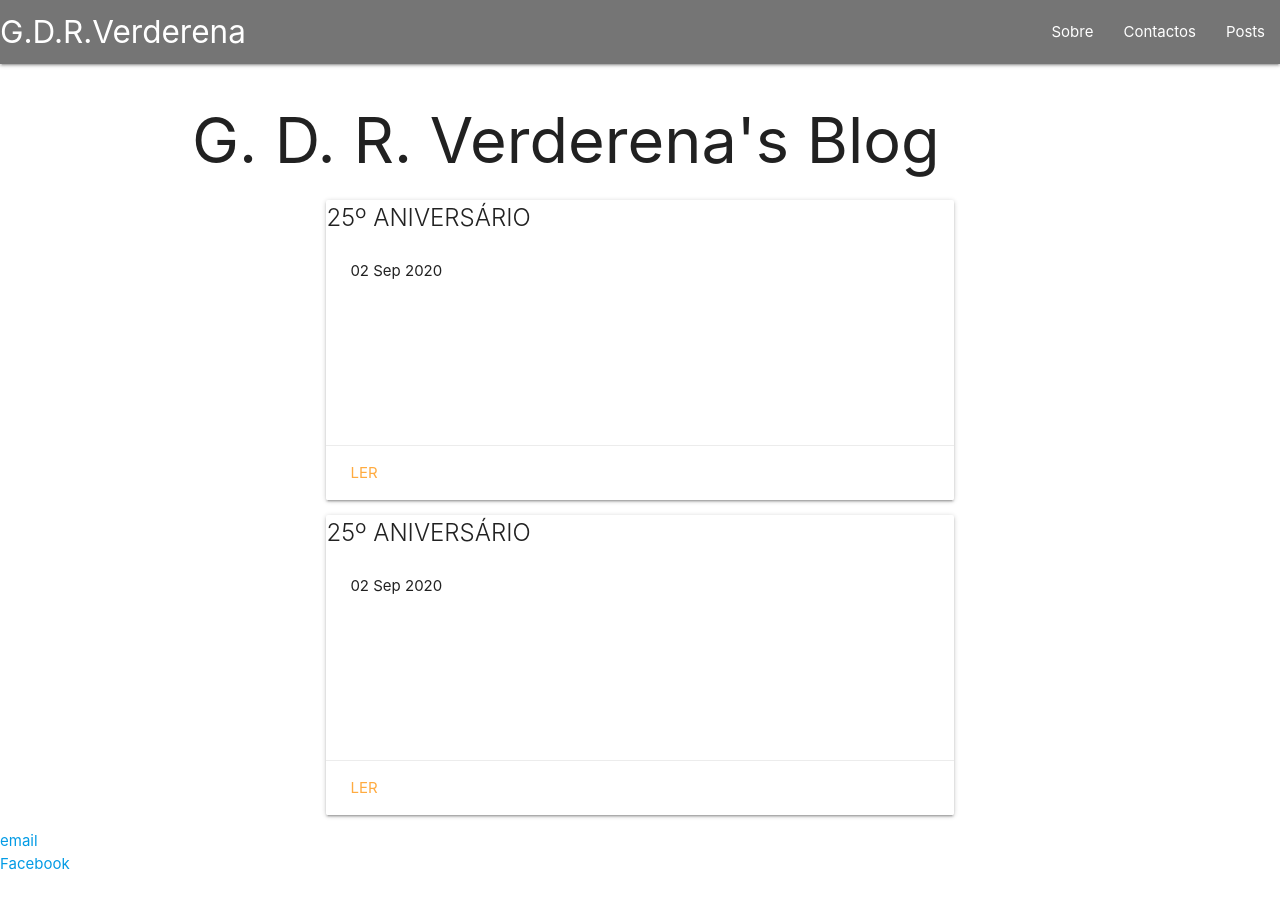
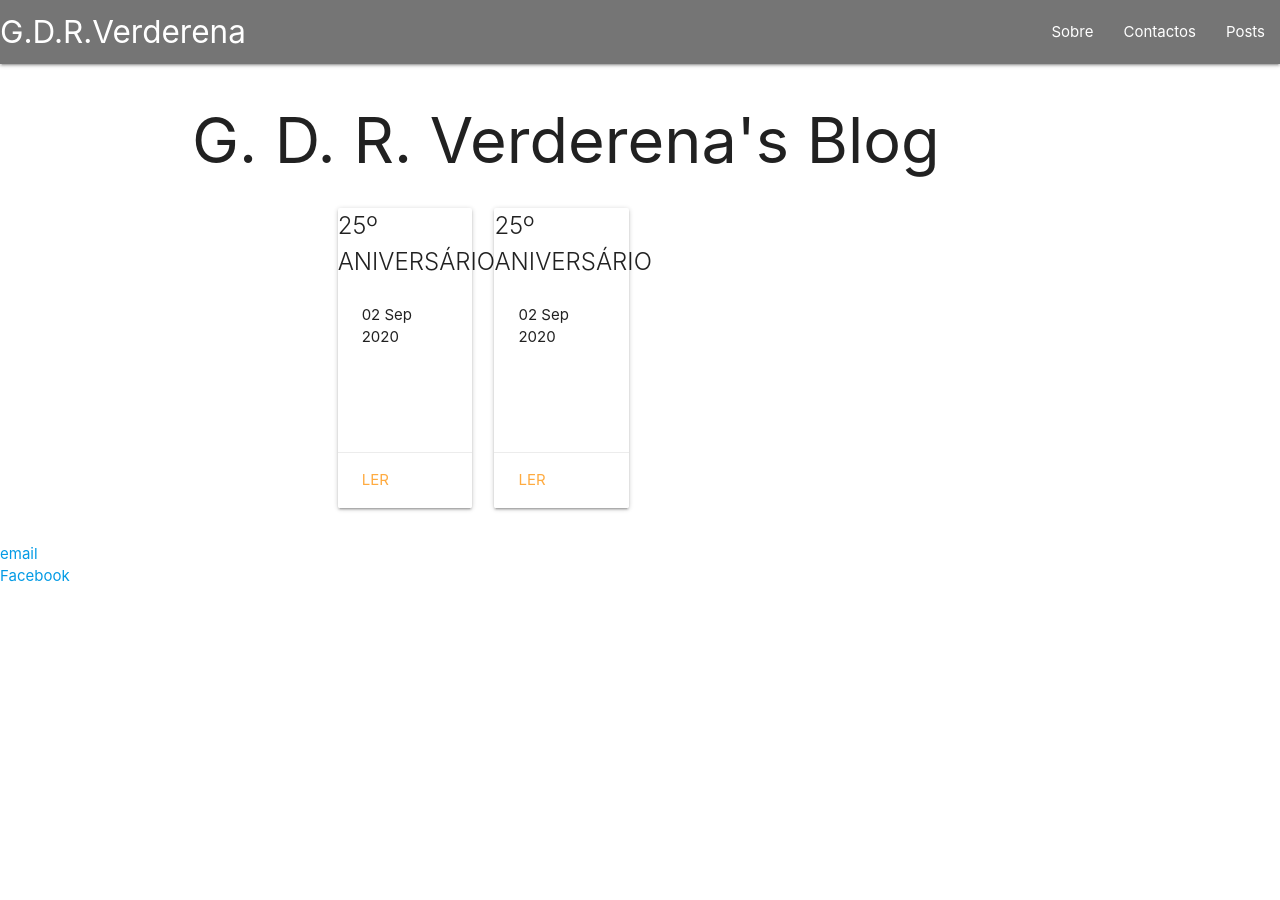
Before and after one commit to GDR-Verderena/gdr-verderena.github.io, a Jekyll site: the page built from blog/index.html, in a window 1280 px wide. Built offline with Jekyll 4.4.1, drawn with Linux system fonts in a browser that asks for light colours.

Commit message:
Update index.html

```diff
--- a/blog/index.html
+++ b/blog/index.html
@@ -5,8 +5,8 @@ title: G. D. R. Verderena's Blog
 <h1>{{ page.title }}</h1>
 
 <div class="container">
-
-<ul class="posts">
+  <div class="row">
+    <!--<ul class="posts">-->
 
     {% for post in site.posts %}
     <!--   <li><span>{{ post.date | date_to_string }}</span> &raquo; <a href="{{ post.url }}" title="{{ post.title }}">{{ post.title }}</a></li> -->
@@ -21,5 +21,6 @@ title: G. D. R. Verderena's Blog
     </div>
     {% endfor %}
 
-</ul>
+    <!--</ul>-->
   </div>
+</div>
```
Lines whose indentation alone changed are shown as unchanged.
